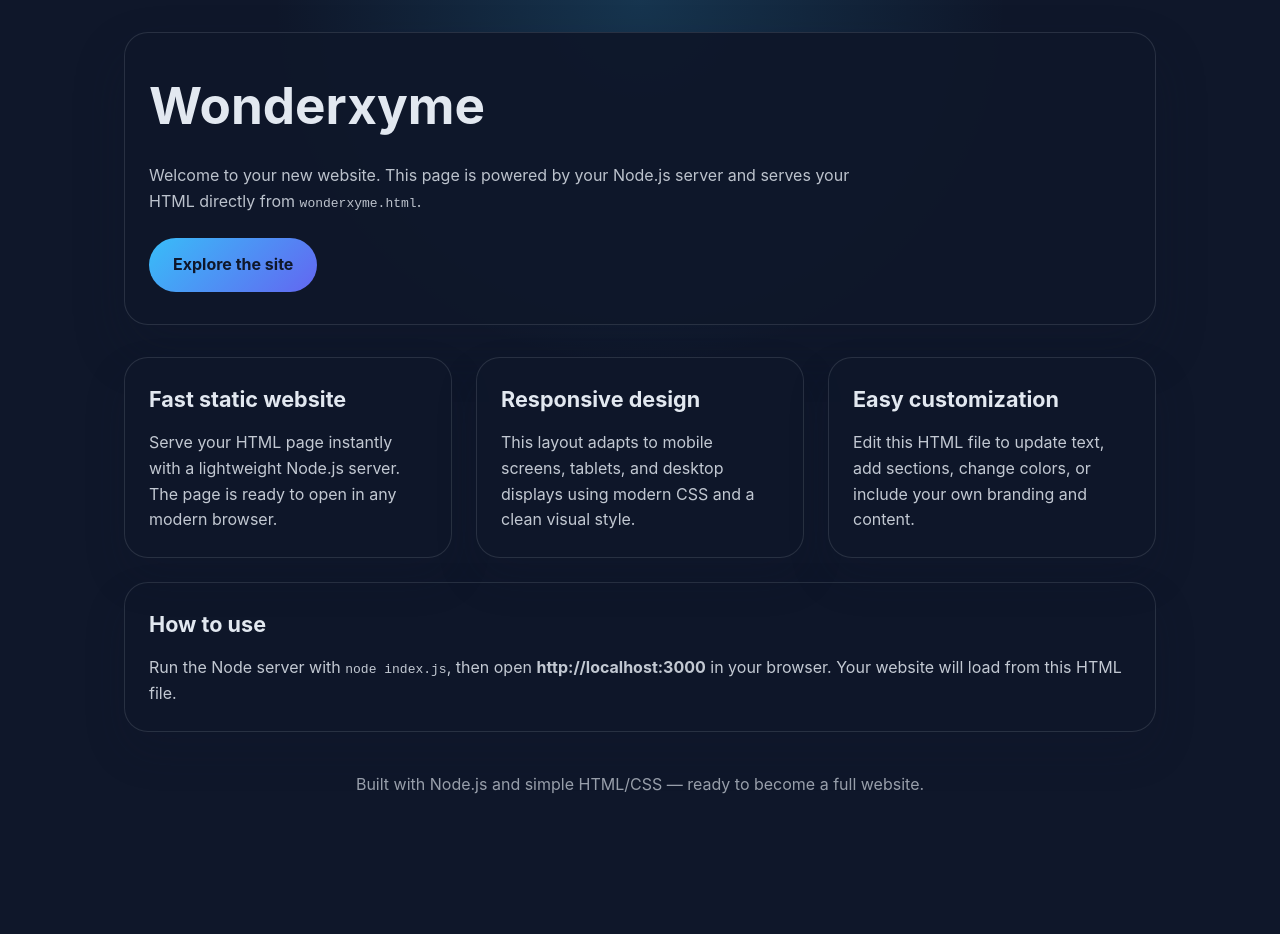
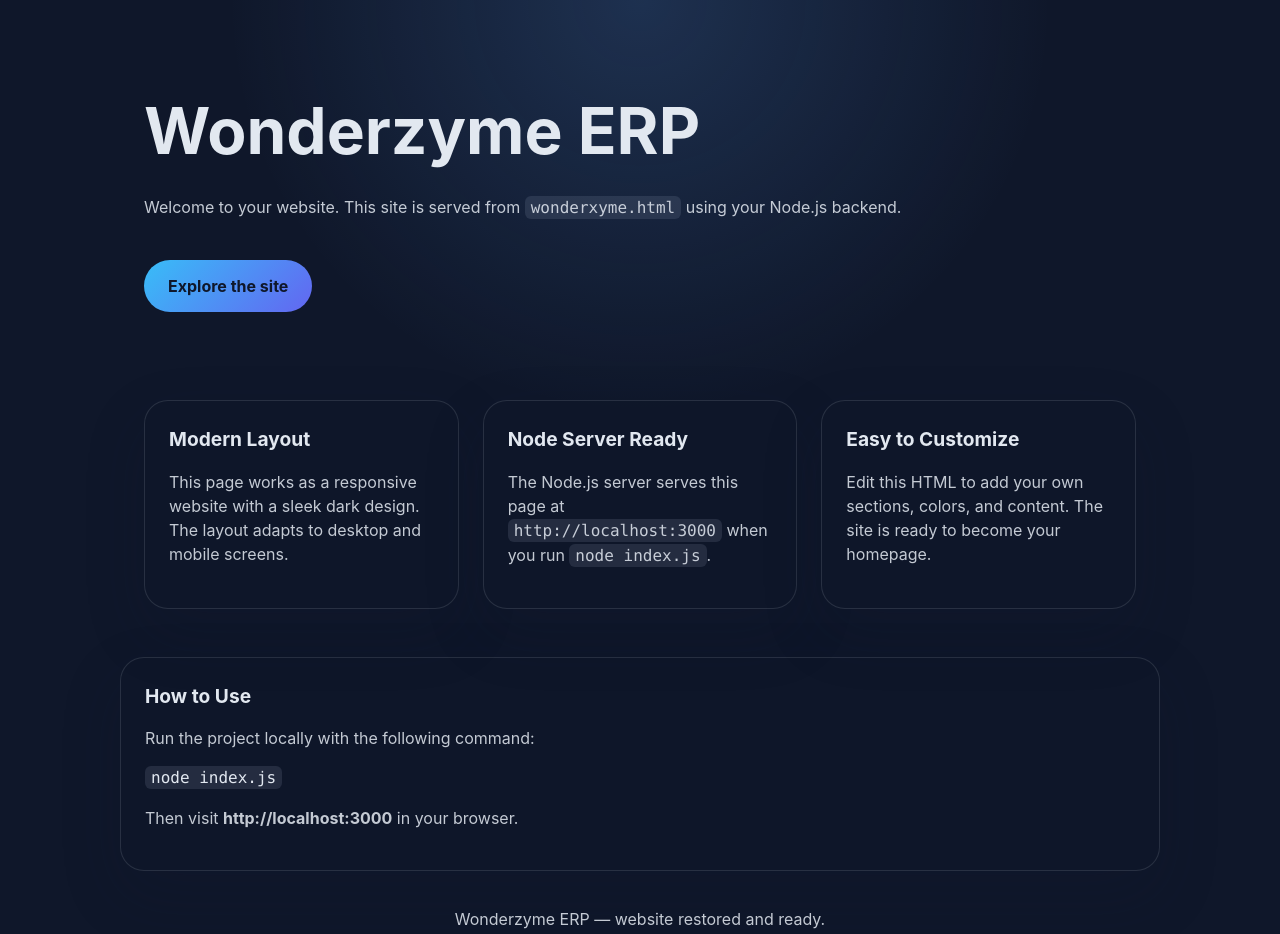
Before and after one commit to ariano56-byte/my-node-app, a plain HTML site: page wonderxyme.html in a window 1280 px wide. Before the commit the page ends 829 px from the top, so only its background shows below. Drawn offline with Linux system fonts and the light colour scheme.

Commit message:
Restore website HTML and fix server path handling

```diff
--- a/index.js
+++ b/index.js
@@ -4,7 +4,7 @@ const path = require('node:path');
 
 const hostname = '127.0.0.1';
 const port = 3000;
-const htmlFile = path.join(process.cwd(), 'wonderxyme.html');
+const htmlFile = path.join(__dirname, 'wonderxyme.html');
 
 const server = http.createServer((req, res) => {
   if (req.url === '/' || req.url === '/index.html' || req.url === '/wonderxyme.html') {
--- a/wonderxyme.html
+++ b/wonderxyme.html
@@ -3,147 +3,139 @@
 <head>
   <meta charset="UTF-8" />
   <meta name="viewport" content="width=device-width, initial-scale=1.0" />
-  <title>Wonderxyme</title>
+  <title>Wonderzyme ERP</title>
+  <meta name="description" content="Wonderzyme ERP System" />
   <style>
     :root {
-      --bg: #0f172a;
-      --surface: #111827;
-      --text: #e2e8f0;
-      --accent: #38bdf8;
-      --accent-soft: #0f172a;
-      --border: rgba(226, 232, 240, 0.12);
+      color-scheme: dark;
+      color: #edf2f7;
+      background: #0f172a;
+      font-family: Inter, system-ui, sans-serif;
+      line-height: 1.5;
     }
 
     * {
       box-sizing: border-box;
-      margin: 0;
-      padding: 0;
     }
 
     body {
-      font-family: Inter, system-ui, sans-serif;
-      background: radial-gradient(circle at top, rgba(56, 189, 248, 0.18), transparent 35%),
-        var(--bg);
-      color: var(--text);
-      line-height: 1.6;
+      margin: 0;
+      min-height: 100vh;
+      background: radial-gradient(circle at top, rgba(96, 165, 250, 0.18), transparent 35%),
+        #0f172a;
+      color: #e2e8f0;
     }
 
-    .page {
-      min-height: 100vh;
-      padding: 32px 24px;
-      max-width: 1080px;
+    header,
+    section,
+    footer {
+      max-width: 1040px;
       margin: 0 auto;
+      padding: 24px;
     }
 
     header {
-      padding: 32px 24px;
-      border: 1px solid var(--border);
-      border-radius: 24px;
-      background: rgba(15, 23, 42, 0.96);
-      margin-bottom: 32px;
-      box-shadow: 0 25px 50px rgba(15, 23, 42, 0.25);
+      padding-top: 40px;
+      padding-bottom: 32px;
     }
 
-    header h1 {
-      font-size: clamp(2.4rem, 4vw, 4rem);
+    h1 {
+      font-size: clamp(2.4rem, 5vw, 4rem);
       margin-bottom: 16px;
     }
 
-    header p {
-      max-width: 720px;
-      opacity: 0.82;
+    p {
+      color: rgba(226, 232, 240, 0.86);
     }
 
     .button {
-      margin-top: 24px;
       display: inline-flex;
       align-items: center;
       gap: 10px;
       padding: 14px 24px;
+      margin-top: 24px;
       border-radius: 999px;
       background: linear-gradient(135deg, #38bdf8, #6366f1);
       color: #0f172a;
       text-decoration: none;
       font-weight: 700;
-      transition: transform 0.2s ease, opacity 0.2s ease;
-    }
-
-    .button:hover {
-      transform: translateY(-2px);
-      opacity: 0.95;
     }
 
     .grid {
       display: grid;
       gap: 24px;
       grid-template-columns: repeat(auto-fit, minmax(260px, 1fr));
+      margin-top: 32px;
     }
 
     .card {
+      background: rgba(15, 23, 42, 0.96);
+      border: 1px solid rgba(226, 232, 240, 0.12);
+      border-radius: 24px;
       padding: 24px;
-      border-radius: 24px;
-      background: rgba(15, 23, 42, 0.85);
-      border: 1px solid var(--border);
-      box-shadow: 0 20px 40px rgba(15, 23, 42, 0.18);
+      box-shadow: 0 24px 60px rgba(15, 23, 42, 0.18);
     }
 
     .card h2 {
-      margin-bottom: 14px;
-      font-size: 1.35rem;
-    }
-
-    .card p {
-      opacity: 0.85;
+      margin: 0 0 12px;
+      font-size: 1.2rem;
     }
 
     footer {
-      margin-top: 40px;
+      padding-top: 20px;
+      padding-bottom: 40px;
       text-align: center;
-      color: rgba(226, 232, 240, 0.65);
+      color: rgba(226, 232, 240, 0.7);
     }
 
-    @media (max-width: 620px) {
-      .page {
-        padding: 20px 16px;
+    code {
+      background: rgba(148, 163, 184, 0.16);
+      padding: 2px 6px;
+      border-radius: 6px;
+      font-family: ui-monospace, SFMono-Regular, Menlo, Monaco, Consolas, "Liberation Mono", "Courier New", monospace;
     }
 
-      header {
-        padding: 24px;
+    @media (max-width: 640px) {
+      header,
+      section,
+      footer {
+        padding-left: 16px;
+        padding-right: 16px;
       }
     }
   </style>
 </head>
 <body>
-  <main class="page">
   <header>
-      <h1>Wonderxyme</h1>
-      <p>Welcome to your new website. This page is powered by your Node.js server and serves your HTML directly from <code>wonderxyme.html</code>.</p>
+    <h1>Wonderzyme ERP</h1>
+    <p>Welcome to your website. This site is served from <code>wonderxyme.html</code> using your Node.js backend.</p>
     <a class="button" href="#features">Explore the site</a>
   </header>
 
   <section id="features" class="grid">
-      <article class="card">
-        <h2>Fast static website</h2>
-        <p>Serve your HTML page instantly with a lightweight Node.js server. The page is ready to open in any modern browser.</p>
-      </article>
-      <article class="card">
-        <h2>Responsive design</h2>
-        <p>This layout adapts to mobile screens, tablets, and desktop displays using modern CSS and a clean visual style.</p>
-      </article>
-      <article class="card">
-        <h2>Easy customization</h2>
-        <p>Edit this HTML file to update text, add sections, change colors, or include your own branding and content.</p>
-      </article>
+    <div class="card">
+      <h2>Modern Layout</h2>
+      <p>This page works as a responsive website with a sleek dark design. The layout adapts to desktop and mobile screens.</p>
+    </div>
+    <div class="card">
+      <h2>Node Server Ready</h2>
+      <p>The Node.js server serves this page at <code>http://localhost:3000</code> when you run <code>node index.js</code>.</p>
+    </div>
+    <div class="card">
+      <h2>Easy to Customize</h2>
+      <p>Edit this HTML to add your own sections, colors, and content. The site is ready to become your homepage.</p>
+    </div>
   </section>
 
   <section class="card" style="margin-top: 24px;">
-      <h2>How to use</h2>
-      <p>Run the Node server with <code>node index.js</code>, then open <strong>http://localhost:3000</strong> in your browser. Your website will load from this HTML file.</p>
+    <h2>How to Use</h2>
+    <p>Run the project locally with the following command:</p>
+    <pre><code>node index.js</code></pre>
+    <p>Then visit <strong>http://localhost:3000</strong> in your browser.</p>
   </section>
 
   <footer>
-      <p>Built with Node.js and simple HTML/CSS — ready to become a full website.</p>
+    <p>Wonderzyme ERP — website restored and ready.</p>
   </footer>
-  </main>
 </body>
 </html>
```
Lines whose indentation alone changed are shown as unchanged.
